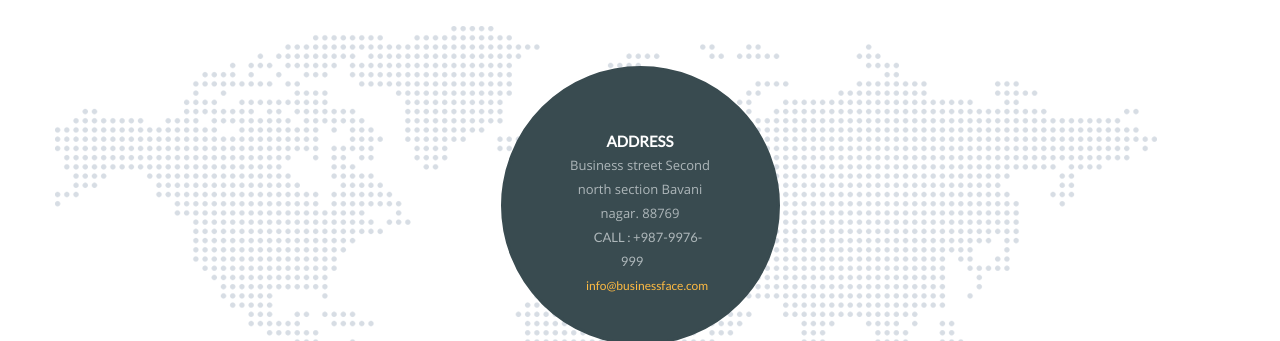
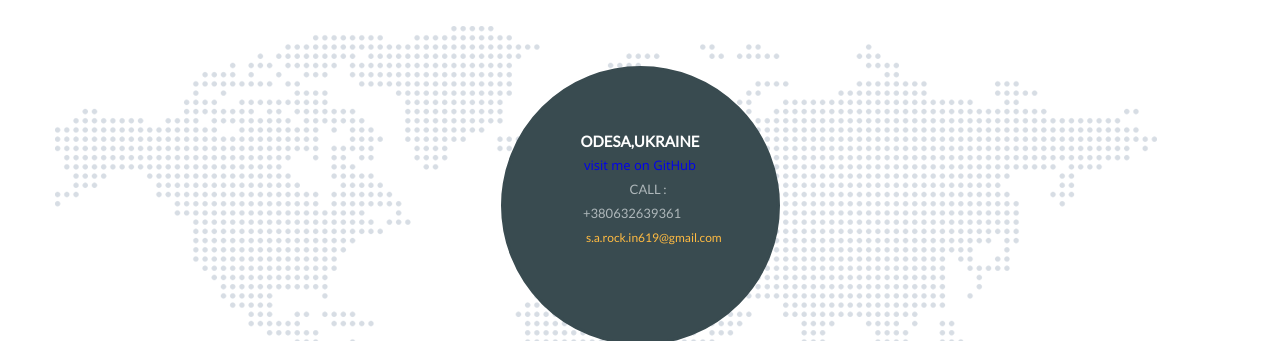
Before and after one commit to VadymSorokin/business, a plain HTML site: page index.html in a window 1280 px wide. Shown: the part 5660-6001 px from the top of the page. Drawn offline with Linux system fonts and the light colour scheme.

Commit message:
Update index.html

```diff
--- a/index.html
+++ b/index.html
@@ -379,12 +379,10 @@
 		<div class="newsletter__map-adress">
 			<div class="newsletter__bg-adress">
 				<div class="newsletter__adress">
-					<h2 class="newsletter__adress-title">Address</h2>
-					<p class="newsletter__adress-adress">Business street
-						Second north section
-						Bavani nagar. 88769</p>
-					<a class="mobile link" href="tel: +9879976999">Call : +987-9976-999</a>
-					<a class="mailto link" href="mailto: info@businessface.com">info@businessface.com</a>
+					<h2 class="newsletter__adress-title">Odesa,Ukraine</h2>
+					<p class="newsletter__adress-adress"><a href="https://www.linkedin.com/in/front-end-vs/">visit me on GitHub</a></p>
+					<a class="mobile link" href="tel: +380632639361">Call : +380632639361</a>
+					<a class="mailto link" href="mailto: s.a.rock.in619@gmail.com">s.a.rock.in619@gmail.com</a>
 				</div>
 			</div><!--
 		 --><div class="newsletter__triangle-box">
```
